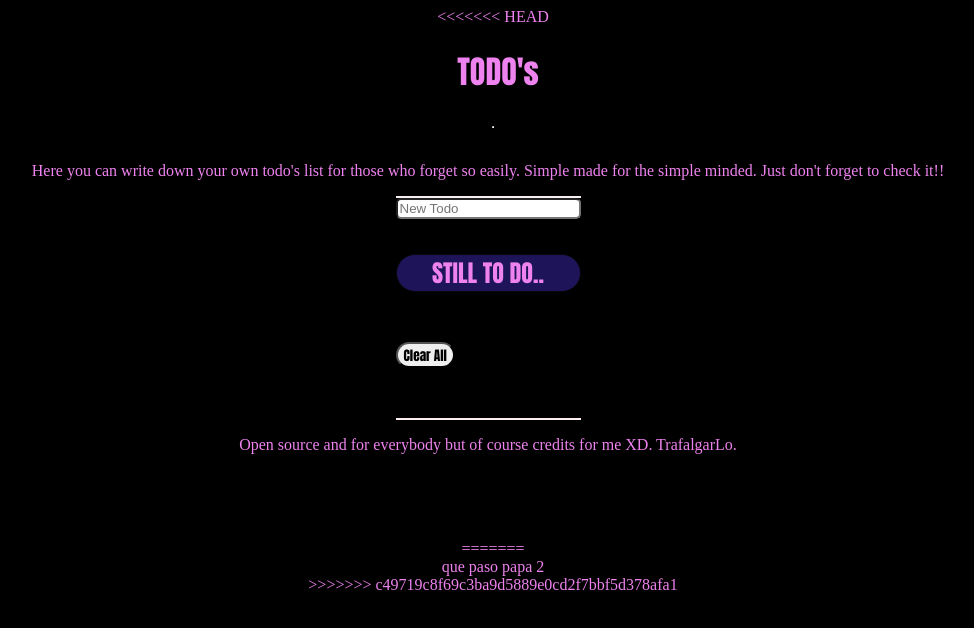
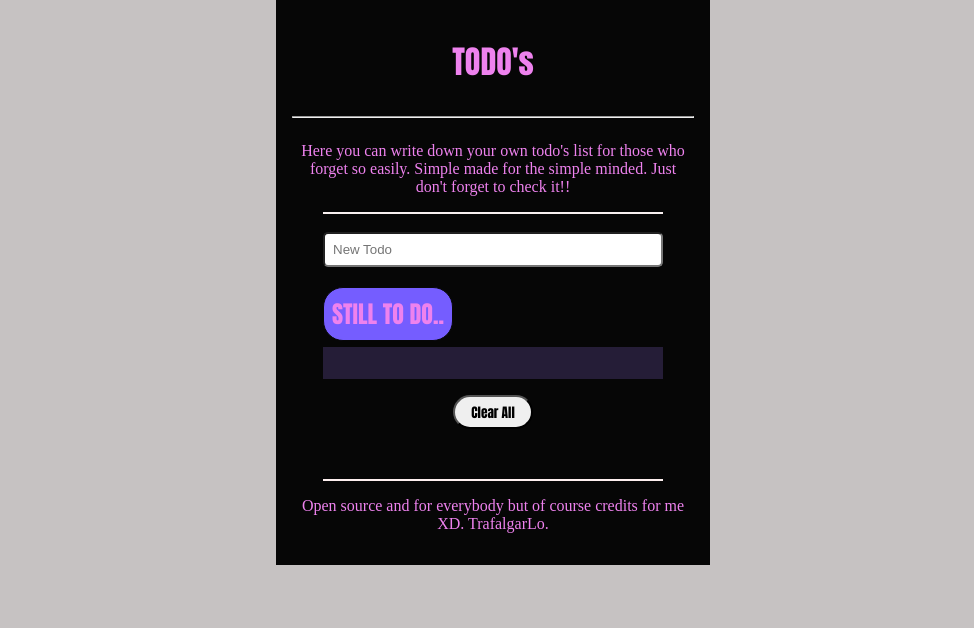
Before and after one commit to sebastiansanchez15/probeType, a website: page index.html in a window 1280 px wide. Shown: the whole page, without its empty margins (147-1121 px from the left). Drawn offline with Linux system fonts and the light colour scheme.

Commit message:
cambios en el style

```diff
--- a/index.html
+++ b/index.html
@@ -8,14 +8,13 @@
         <link rel="stylesheet" href="style.css">
     </head>
     <body>
-<<<<<<< HEAD
+        <div class="container">
             <h1>TODO's</h1>
             <hr class="my-4">
-    <div class="container">
             <p> Here you can write down your own todo's list for those who forget so easily. Simple made for the simple minded. Just don't forget to check it!!</p>
             <div class="row">
                 <div class="col-1 col-md-2 col-sm-2" style="border: 1px solid rgb(247, 239, 239);"></div>
-
+                <br>
                 <div class="col-8 col-md-6 col-sm-6">
                     <form>
                         <input type="text" id="user-todo" placeholder="New Todo" required>
@@ -25,8 +24,8 @@
                     <ul>
 
                     </ul>
+                    <button id="clear">Clear All</button>
 
-         <button id="clear">Clear All</button>
         </div>
         <div class="col-3 col-md-4 col-sm-4" style="border: 1px solid rgb(253, 239, 239);"> </div>
 
@@ -46,8 +45,5 @@
     </div>
     <script src="./app.js"></script>
 
-=======
-    <header> que paso papa 2 </header>
->>>>>>> c49719c8f69c3ba9d5889e0cd2f7bbf5d378afa1
 </body>
 </html>
--- a/style.css
+++ b/style.css
@@ -1,42 +1,51 @@
 body{
-    background-color: black;
+    margin: 0;
+    padding: 0;
+    display: flex;
+    flex-direction: row;
+    align-items: center;
+    justify-content: center;
+    text-align: center;
+    background-color: rgb(198, 194, 194);
     color: violet;
+    min-height: 100%;
 
-    display: flex;
-    flex-direction: column;
-    justify-content:center ;
-    align-items: center;
 }
 h1 {
-    margin-left: 10px;
     font-family: Impact, Haettenschweiler, 'Arial Narrow Bold', sans-serif;
 }
 h2 {
+    position: absolute;
+    padding: 0.5rem;
     border: 1px solid rgb(7, 7, 9);
     border-radius: 20px;
-    align-items: right;
-    background-color: rgb(30, 20, 90);
+    background-color: rgb(117, 93, 255);
 }
 p {
+    max-width: 400px;
     justify-content: center;
     text-align: center;
 }
 
 .container {
-    margin-top: 10px;
-    margin-bottom: 20px;
-    margin-left: 10px;
-    margin-right: 20px;
+    padding: 1rem;
+    background-color: rgb(6, 6, 6);
     display:flex;
     flex-direction: column;
     justify-content: center;
     align-items: center;
+    min-height: 100%;
+
+
 
 }
+.my-4{
+    min-width: 400px;
+    background-color: rgb(192, 194, 160);
+}
+.col-12 {
 
-.col-12 {
-    margin-top: 10px;
-    padding-bottom: 50px;
+
 }
 
 #todo-header {
@@ -47,27 +56,32 @@ p {
 
 ul {
     list-style: none;
-    font-weight: 400;
+
+    margin-top: -1rem;
+    overflow:auto;
+    max-height: 12rem;
+    overflow: scroll;
+    overflow-x: hidden;
+    background-color: rgba(67, 51, 102, 0.515);
+    padding: 1rem;
     font-family: Impact, Haettenschweiler, 'Arial Narrow Bold', sans-serif;
-    margin-top: 50px;
-    border-left: 2px solid white;
+ margin-top: 80px;
 
 
 
 
 }
 li {
-    display: flex;
-    flex-direction: column;
-    justify-content: center;
-    align-items: right;
+    padding: 0.3rem;
     color: aliceblue;
     text-transform:uppercase;
     border: 1px solid white;
     background-color: cadetblue;
     border-radius: 10px;
     margin: 20px;
+    margin-top: 20px;
     text-align: center;
+
 
 }
 
@@ -83,17 +97,21 @@ li:hover{
 }
 
 #user-todo {
+    min-width: 20rem;
+    padding: 0.5rem;
     border-radius: 5px;
-    margin-bottom: 15px;
+
 
 }
 
 
 #clear {
+    width: 5rem;
+    padding: 5px;
     font-family: Impact, Haettenschweiler, 'Arial Narrow Bold', sans-serif;
     border-radius: 20px;
     margin-bottom: 50px;
-
+    cursor: pointer;
 }
 #clear:hover {
     background-color: aquamarine;
```
Lines whose indentation alone changed are shown as unchanged.
